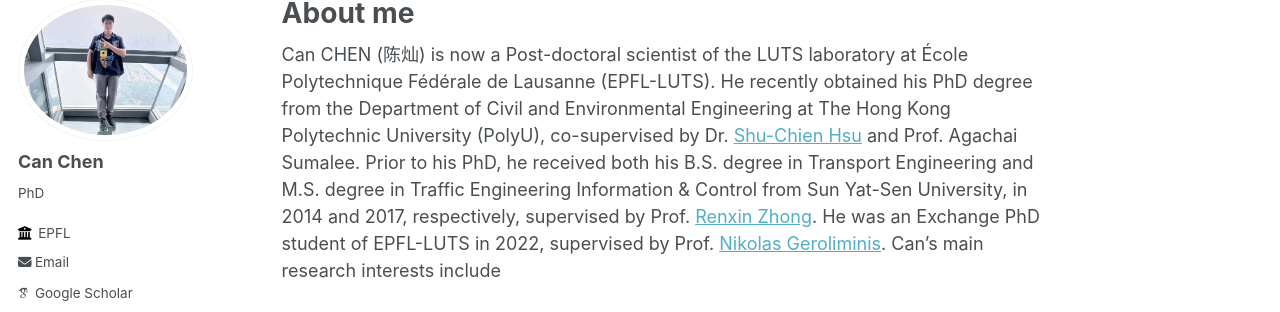
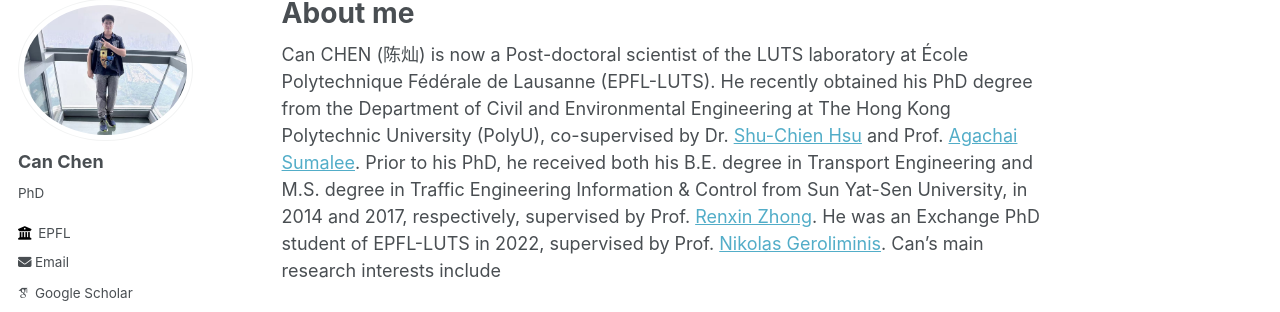
Before and after one commit to CanChen-Caesar/CanChen-Caesar.github.io, a Jekyll site: the page built from _pages/about.md, in a window 1280 px wide and 1002 px high. Shown: the part 107-419 px from the top of the window. Built offline with Jekyll 4.4.1, drawn with Linux system fonts in a browser that asks for light colours; some web fonts are replaced; part of the change alters nothing that is shown.

```diff
--- a/_pages/about.md
+++ b/_pages/about.md
@@ -7,7 +7,7 @@ redirect_from:
   - /about.html
 ---
 
-Can CHEN (陈灿) is now a Post-doctoral scientist of the LUTS laboratory at École Polytechnique Fédérale de Lausanne (EPFL-LUTS). He recently obtained his PhD degree from the Department of Civil and Environmental Engineering at The Hong Kong Polytechnic University (PolyU), co-supervised by Dr. [Shu-Chien Hsu](https://drmarkhsu.wordpress.com/) and Prof. Agachai Sumalee. Prior to his PhD, he received both his B.S. degree in Transport Engineering and M.S. degree in Traffic Engineering Information & Control from Sun Yat-Sen University, in 2014 and 2017, respectively, supervised by Prof. [Renxin Zhong](https://www.labxing.com/-1159). He was an Exchange PhD student of EPFL-LUTS in 2022, supervised by Prof. [Nikolas Geroliminis](https://people.epfl.ch/nikolas.geroliminis). Can's main research interests include
+Can CHEN (陈灿) is now a Post-doctoral scientist of the LUTS laboratory at École Polytechnique Fédérale de Lausanne (EPFL-LUTS). He recently obtained his PhD degree from the Department of Civil and Environmental Engineering at The Hong Kong Polytechnic University (PolyU), co-supervised by Dr. [Shu-Chien Hsu](https://drmarkhsu.wordpress.com/) and Prof. [Agachai Sumalee](https://csii.chula.ac.th/team_member/professor-agachai-sumalee/). Prior to his PhD, he received both his B.E. degree in Transport Engineering and M.S. degree in Traffic Engineering Information & Control from Sun Yat-Sen University, in 2014 and 2017, respectively, supervised by Prof. [Renxin Zhong](https://www.labxing.com/-1159). He was an Exchange PhD student of EPFL-LUTS in 2022, supervised by Prof. [Nikolas Geroliminis](https://people.epfl.ch/nikolas.geroliminis). Can's main research interests include
 * traffic control and management strategies
 * machine learning and reinforcement learning
 * optimal and nonlinear control theory with applications in transportation engineering
```
